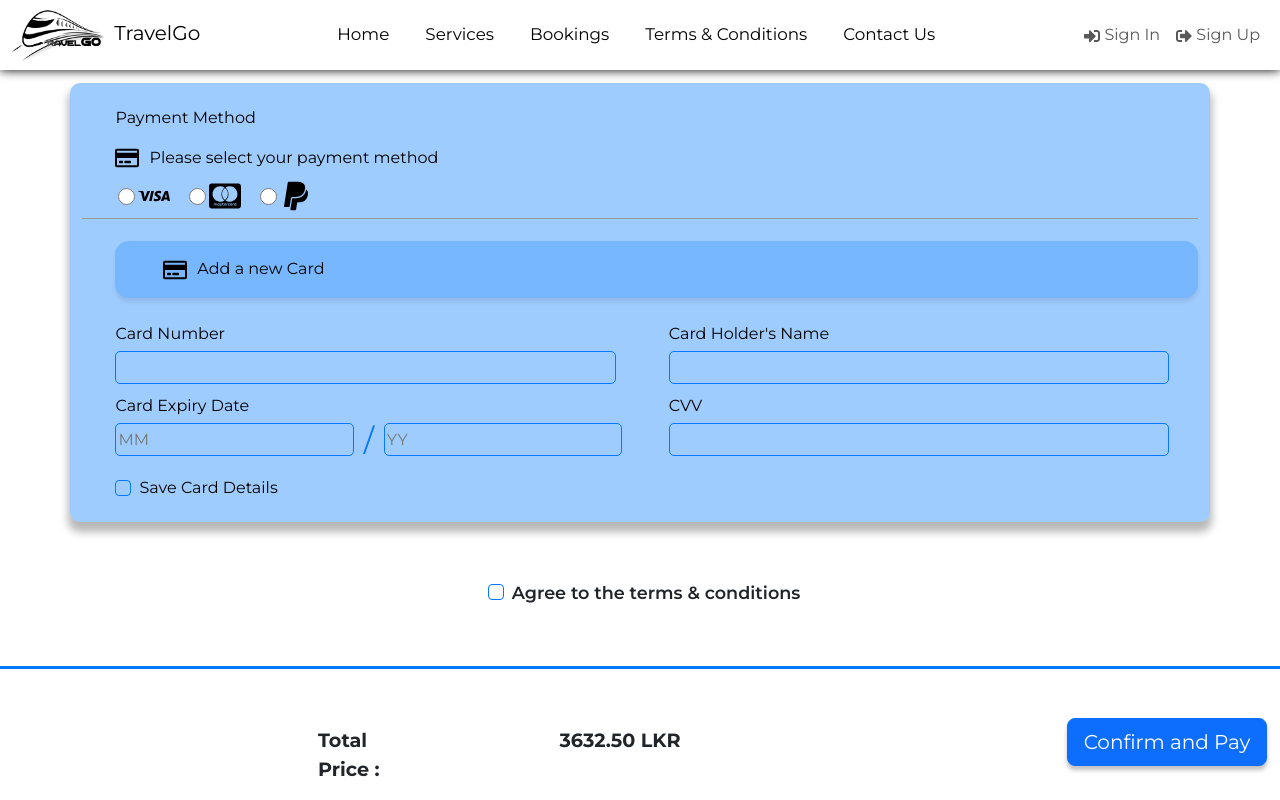
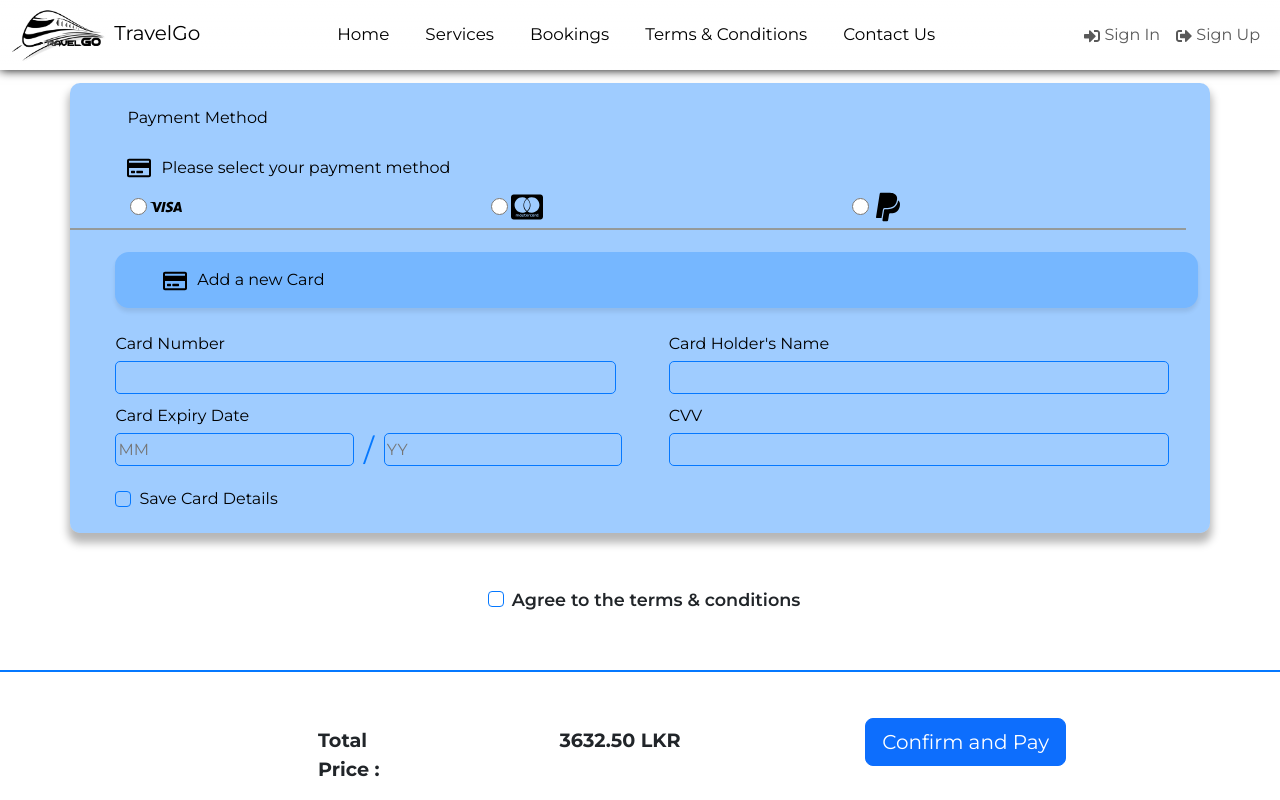
Before and after one commit to nadeeshaMadusanka99/TravelGo-Frontend, a React (Vite) app: page /payment in a window 1280 px wide. Built offline with nearby package versions, Linux system fonts and the light colour scheme.

Commit message:
Update Payment.jsx

```diff
--- a/src/Screens/Payment/Payment.jsx
+++ b/src/Screens/Payment/Payment.jsx
@@ -10,13 +10,14 @@ const Payment = () => {
     <main className="payment">
         {/* Payment box */}
       <Container className="payment-container">
-        <div className="content-inside-upper">
+        <Row className="content-inside-upper">
           <p className="payment-heading">Payment Method</p>
           <div className="centered-container">
             <FaRegCreditCard size="1.5rem" className="card-icon" />
             Please select your payment method
           </div>
-          <div className="form-check-inline">
+
+          <Col className="form-check-inline">
             <input
               className="form-check-input-radio"
               type="radio"
@@ -27,8 +28,8 @@ const Payment = () => {
             <label className="form-check-payment-methods" htmlFor="visa">
               <RiVisaLine></RiVisaLine>
             </label>
-          </div>
-          <div className="form-check-inline">
+          </Col>
+          <Col className="form-check-inline">
             <input
               className="form-check-input-radio"
               type="radio"
@@ -39,8 +40,8 @@ const Payment = () => {
             <label className="form-check-payment-methods" htmlFor="master">
               <FaCcMastercard></FaCcMastercard>
             </label>
-          </div>
-          <div className="form-check-inline">
+          </Col>
+          <Col className="form-check-inline">
             <input
               className="form-check-input-radio"
               type="radio"
@@ -51,9 +52,11 @@ const Payment = () => {
             <label className="form-check-payment-methods" htmlFor="paypal">
               <FaPaypal></FaPaypal>
             </label>
-          </div>
-        </div>
-        <div className="divider"></div>
+          </Col>
+        </Row>
+        <Row className="divider"></Row>
+
+      <Col >
         <div className="content-inside-bottom">
           <div className="new-card mb-4">
             <p className="new-card-content">
@@ -63,7 +66,7 @@ const Payment = () => {
           </div>
           <form className="card-form">
             <Row>
-              <Col className="card-number">
+              <Col className="card-number" xs={12} md={6}>
                 <div className="form-group">
                   <label htmlFor="card-number" className="card-label">
                     Card Number
@@ -71,7 +74,7 @@ const Payment = () => {
                   <input type="text" className="card-inputs" id="card-number" />
                 </div>
               </Col>
-              <Col className="card-holder">
+              <Col className="card-holder" xs={12} md={6}>
                 <div className="form-group">
                   <label htmlFor="card-holder" className="card-label">
                     Card Holder's Name
@@ -81,7 +84,7 @@ const Payment = () => {
               </Col>
             </Row>
             <Row>
-              <Col xs={6}>
+              <Col xs={12} md={6}>
                 <div className="form-group">
                   <label htmlFor="card-expiry" className="card-label">
                     Card Expiry Date
@@ -105,8 +108,8 @@ const Payment = () => {
                   </div>
                 </div>
               </Col>
-              <Col xs={6}>
-                <div className="form-group">
+              <Col xs={12} md={6}>
+                <div className="form-group ">
                   <label htmlFor="card-cvv" className="card-label">
                     CVV
                   </label>
@@ -132,8 +135,10 @@ const Payment = () => {
             </div>
           </form>
         </div>
+      </Col>
       </Container>
         {/* Terms and conditions */}
+
       <div className="terms-check mt-3">
         <input
           type="checkbox"
@@ -149,15 +154,15 @@ const Payment = () => {
 
       <Container fluid={true} className="bottom-price">
         <Row className="bottom-row">
-          <Col className="total-price" xs={4}>
+          <Col className="total-price" xs={6} md={4}>
             <p className="total mt-2">Total Price : </p>
           </Col>
-          <Col className="total-price-val" xs={4}>
+          <Col className="total-price-val" xs={6} md={4}>
             <p className="total-value mt-2"> 3632.50 LKR</p>
           </Col>
-          <Col xs={4}>
+          <Col xs={12} md={4} className="btncontainer">
             <LinkContainer to="/eticket">
-              <button className="btn btn-primary  btn-lg checkout-btn">
+              <button className="btn btn-primary  btn-lg check-btn">
                 Confirm and Pay
               </button>
             </LinkContainer>
```
